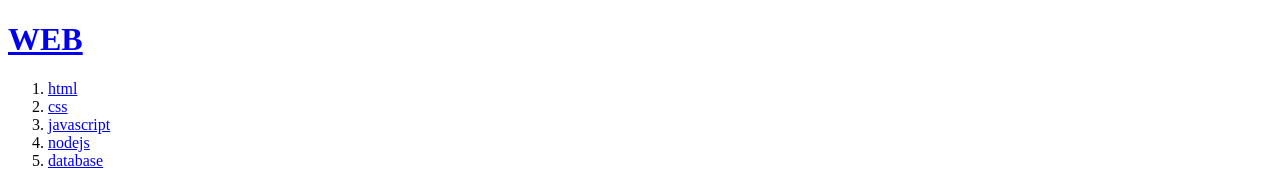
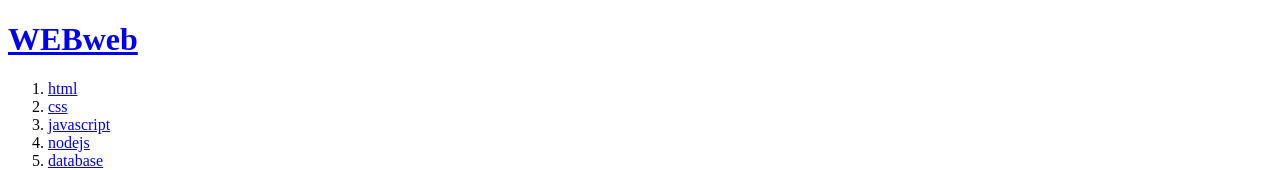
Before and after one commit to letmebe89/hana-web2, a plain HTML site: page reply.html in a window 1280 px wide. Shown: the top 170 px of the page. Drawn offline with Linux system fonts and the light colour scheme; a script that the page names is missing.

Commit message:
version4

```diff
--- a/reply.html
+++ b/reply.html
@@ -5,7 +5,7 @@
     <meta charset="utf-8">
 </head>
 <body>
-    <h1><a href="index.html">WEB</a></h1>
+    <h1><a href="index.html">WEBweb</a></h1>
     <ol>
         <li><a href="1.html">html</a></li>
         <li><a href="2.html">css</a></li>
```
